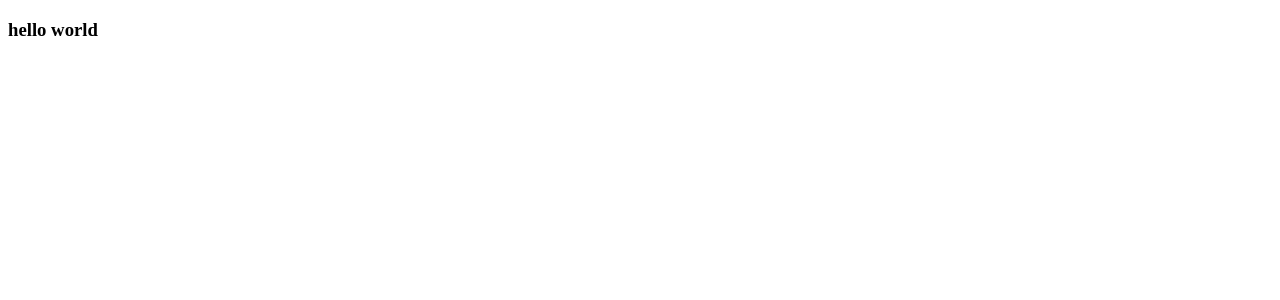
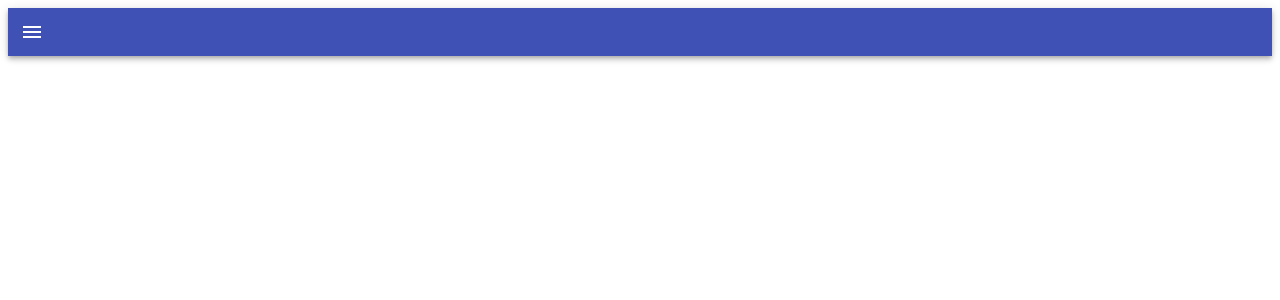
Before and after one commit to ybw903/WordCloud, a React app: page / in a window 1280 px wide. Shown: the top 300 px of the page. Built offline with nearby package versions, Linux system fonts and the light colour scheme.

Commit message:
Add Navigation Bar

```diff
--- a/package.json
+++ b/package.json
@@ -4,6 +4,8 @@
   "main": "index.js",
   "license": "MIT",
   "dependencies": {
+    "@material-ui/core": "^4.8.3",
+    "@material-ui/icons": "^4.5.1",
     "react": "^16.12.0",
     "react-dom": "^16.12.0"
   },
--- a/src/components/App.js
+++ b/src/components/App.js
@@ -1,13 +1,10 @@
 import React from 'react';
+import AppShell from './AppShell';
 
 class App extends React.Component{
     render(){
         return(
-            <div>
-                <h3>
-                    hello world
-                </h3>
-            </div>
+           <AppShell/>
         )
     }
 }
--- /dev/null
+++ b/src/components/AppShell.js
@@ -0,0 +1,45 @@
+import React from 'react';
+import {withStyles} from '@material-ui/core/styles';
+import AppBar from '@material-ui/core/AppBar';
+import Drawer from '@material-ui/core/Drawer';
+import MenuItem from '@material-ui/core/MenuItem';
+import IconButton from '@material-ui/core/IconButton';
+import MenuIcon from '@material-ui/icons/Menu';
+
+const styles={
+    root:{
+        flexGrow:1,
+
+    },
+    menuButton:{
+        marginRight: 'auto'
+    }
+}
+
+class AppShell extends React.Component{
+    constructor(props){
+        super(props);
+        this.state={
+            toggle:false
+        };
+    }
+    handleDrawerToggle=()=>this.setState({toggle: !this.state.toggle});
+    render(){
+        const  {classes}=this.props;
+        return(
+            <div className={classes.root}>
+                <AppBar position="static">
+                    <IconButton className={classes.menuButton} color="inherit" onClick={this.handleDrawerToggle}
+                    ><MenuIcon/></IconButton>
+                </AppBar>
+                <Drawer open={this.state.toggle}>
+                    <MenuItem onClick={this.handleDrawerToggle}>Home</MenuItem>
+                    <MenuItem onClick={this.handleDrawerToggle}>Home2</MenuItem>
+                </Drawer>
+
+            </div>
+        )
+    }
+}
+
+export default withStyles(styles)(AppShell);
```
Also changed, not shown: 1 other file (tests, documents, lock files or other folders).
